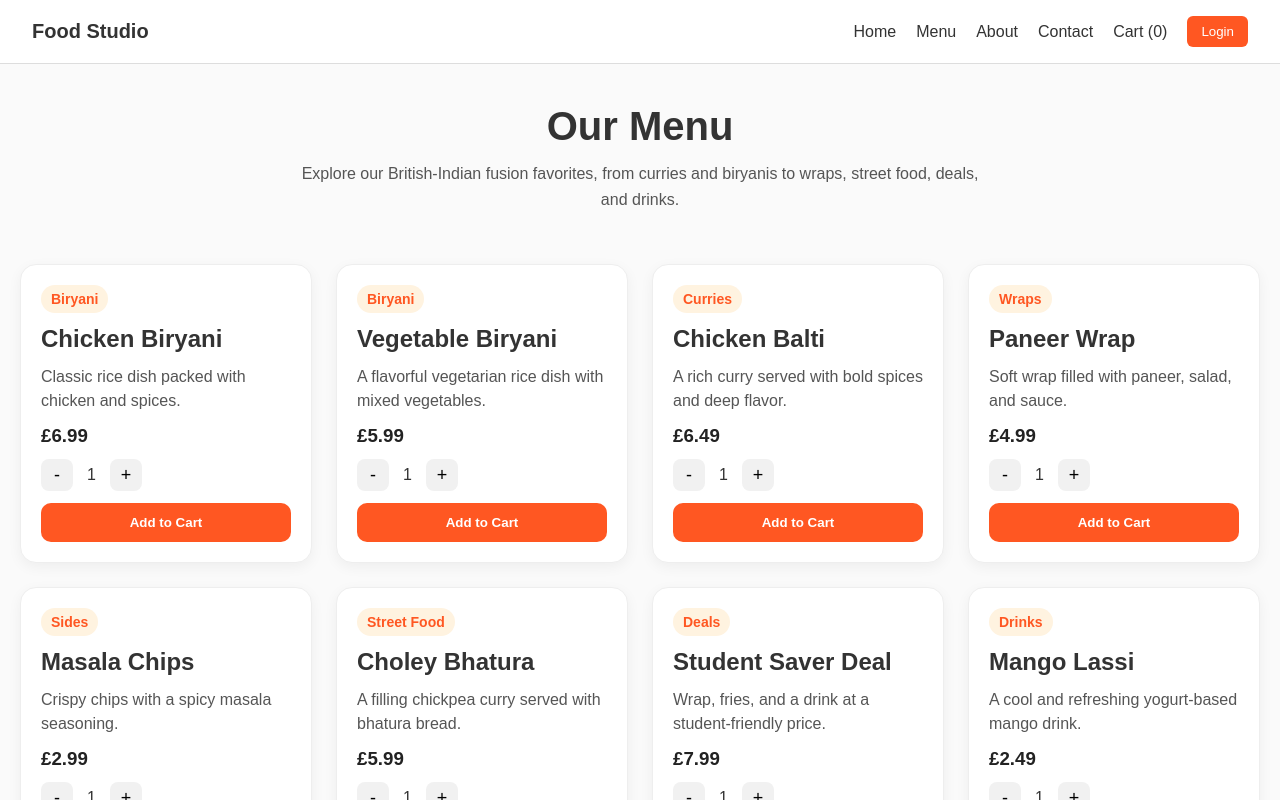
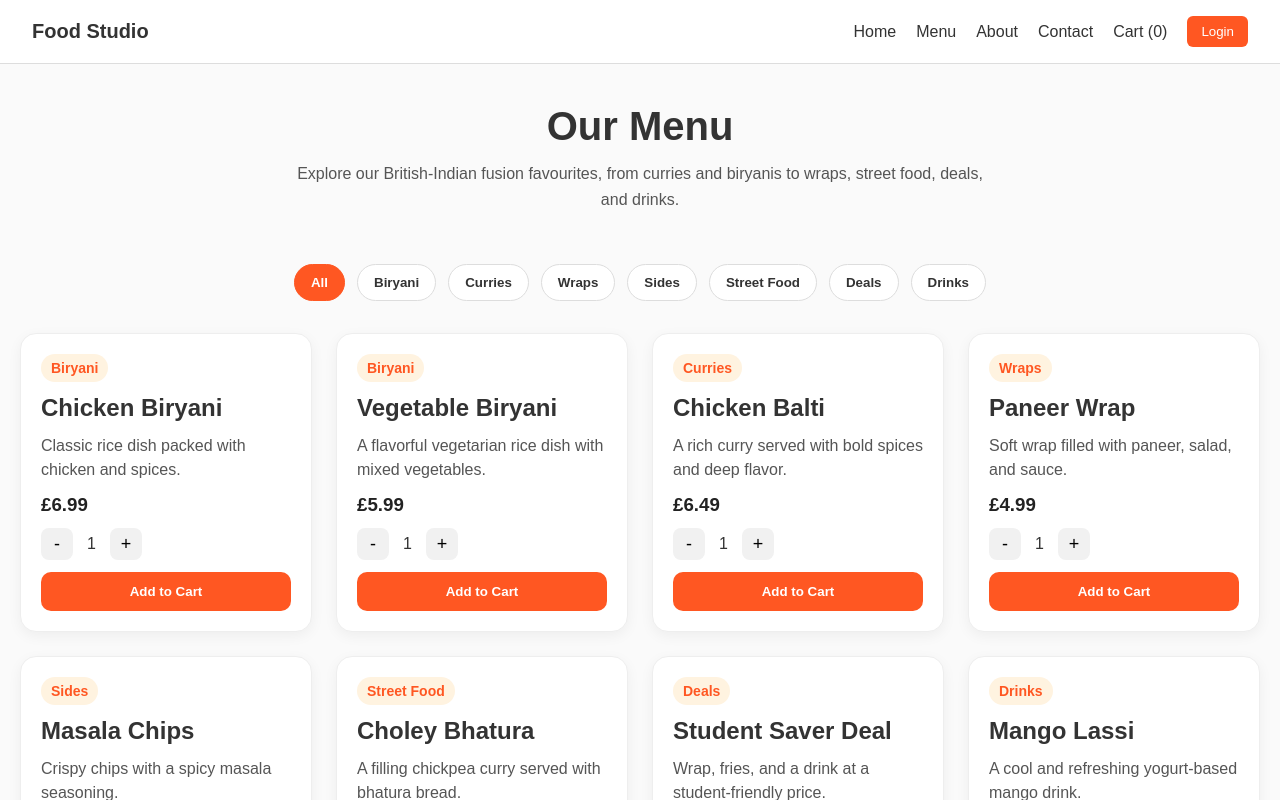
Before and after one commit to Minimax291/Food_Studio_Demo, a React (Vite) app: page /menu in a window 1280 px wide. Shown: the top 800 px of the page. Built offline with nearby package versions, Linux system fonts and the light colour scheme.

Commit message:
Added category filtering to menu page

```diff
--- a/src/pages/MenuPage.css
+++ b/src/pages/MenuPage.css
@@ -92,3 +92,35 @@
 .add-to-cart-btn:hover {
   background-color: #e64a19;
 }
+
+.category-filter {
+  display: flex;
+  gap: 12px;
+  flex-wrap: wrap;
+  justify-content: center;
+}
+
+.category-btn {
+  padding: 10px 16px;
+  border: 1px solid #ddd;
+  border-radius: 999px;
+  background-color: white;
+  color: #333;
+  cursor: pointer;
+  font-weight: 600;
+}
+
+.category-btn:hover {
+  border-color: #ff5722;
+  color: #ff5722;
+}
+
+.active-category {
+  background-color: #ff5722;
+  color: white;
+  border-color: #ff5722;
+}
+
+.active-category:hover {
+  color: white;
+}
--- a/src/pages/MenuPage.tsx
+++ b/src/pages/MenuPage.tsx
@@ -5,7 +5,25 @@ import "./MenuPage.css";
 
 export default function MenuPage() {
   const [quantities, setQuantities] = useState<{ [key: number]: number }>({});
+  const [selectedCategory, setSelectedCategory] = useState("All");
+
   const { addToCart } = useCart();
+
+  const categories = [
+    "All",
+    "Biryani",
+    "Curries",
+    "Wraps",
+    "Sides",
+    "Street Food",
+    "Deals",
+    "Drinks",
+  ];
+
+  const filteredItems =
+    selectedCategory === "All"
+      ? menuItems
+      : menuItems.filter((item) => item.category === selectedCategory);
 
   const handleIncrease = (id: number) => {
     setQuantities((prev) => ({
@@ -31,13 +49,29 @@ export default function MenuPage() {
       <div className="menu-header">
         <h1>Our Menu</h1>
         <p>
-          Explore our British-Indian fusion favorites, from curries and biryanis
+          Explore our British-Indian fusion favourites, from curries and biryanis
           to wraps, street food, deals, and drinks.
         </p>
       </div>
 
+      <div className="category-filter">
+        {categories.map((category) => (
+          <button
+            key={category}
+            className={
+              selectedCategory === category
+                ? "category-btn active-category"
+                : "category-btn"
+            }
+            onClick={() => setSelectedCategory(category)}
+          >
+            {category}
+          </button>
+        ))}
+      </div>
+
       <div className="menu-grid">
-        {menuItems.map((item) => (
+        {filteredItems.map((item) => (
           <div className="menu-card" key={item.id}>
             <span className="menu-category">{item.category}</span>
             <h2>{item.name}</h2>
```
